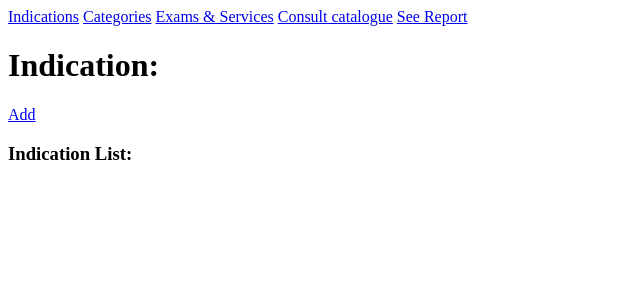
After one commit to nataliamoraluq/project_Lab_Doof, a Flask app: template templates/listIndication.html.jinja in a window 1280 px wide. The commit adds this page. Shown: the top 300 px of the page, without its empty margins (0-640 px from the left). Run offline with Flask 3, Linux system fonts and the light colour scheme; the template is opened without the code that fills it, so the values that code supplies are empty.

Commit message:
basic estructures html - starting with indic crud

```diff
--- a/app.py
+++ b/app.py
@@ -1 +1,30 @@
-#app - lab doof. - NataliaML
+#app - lab doof. - NataliaML - iv cohorte gracosoft - bd no sql eval. 2
+from flask import Flask, redirect, request, render_template, url_for, flash
+from db import userCollection, indicationCollection, categoryCollection, examServiceCollection
+from bson.objectid import ObjectId
+##
+app = Flask(__name__, template_folder="./templates")
+
+@app.route("/subjects", methods=["GET"])
+def indications():
+    indicaciones = indicationCollection.find()
+    return render_template("listIndication.html.jinja", indicaciones=indicaciones)
+
+
+"""<a href="{{ url_for('addIndication') }}"> Indications</a>
+        <a href="{{ url_for('addCategory') }}"> Categories</a>
+        <a href="{{ url_for('addExam') }}"> Exams & Services</a>
+        <a href="{{ url_for('showCatalogue') }}"> Consult catalogue</a>
+        <a href="{{ url_for('showReport') }}"> See Report</a>"""
+
+#LIST - INDICATIONS
+# CRUD INDICATIONS --
+
+#LIST - CATEGORIES
+# CRUD CATEGORIES --
+
+#LIST - EXAMS GENERAL
+# CRUD EXAMS --
+
+# CONSULT CATALOGUE
+# SEE REPORT
--- /dev/null
+++ b/templates/base.html.jinja
@@ -0,0 +1,23 @@
+<!DOCTYPE html>
+<html lang="en">
+<head>
+    <meta charset="UTF-8">
+    <meta name="viewport" content="width=device-width, initial-scale=1.0">
+    <title>Document</title>
+</head>
+<body>
+    <nav id="navBarOptions">
+        <a href="{{ url_for('listIndication') }}"> Indications</a>
+        <a href="{{ url_for('addCategory') }}"> Categories</a>
+        <a href="{{ url_for('addExam') }}"> Exams & Services</a>
+        <a href="{{ url_for('showCatalogue') }}"> Consult catalogue</a>
+        <a href="{{ url_for('showReport') }}"> See Report</a>
+    </nav>
+    {% for message in get_flashed_messages()  %}
+        <p style="color: red; font-weight: 600">{{ message }}</p>
+    {% endfor %}
+    <div class="contentMainBlock">
+        {% block contentMain %} {% endblock %}
+    </div>
+</body>
+</html>
--- /dev/null
+++ b/templates/listIndication.html.jinja
@@ -0,0 +1,20 @@
+{% extends 'base.html.jinja' %}
+{% block contentMain %}
+  <div id="infoIndic">
+        <h1> {% block title %} Indication: {% endblock %}</h1>
+        <a href="{{ url_for('addIndication') }}"> Add </a>
+        <h3> Indication List: </h3>
+  </div>
+  <div id="materiasListCont">
+        <ul>
+            {% for x in indicaciones %}
+                <li>
+                    <a href="/{{x._id}}">{{ x.codeIndic }}</a>
+                    <p>{{x.description}} </p>
+                    <a href="/modificar/{{x._id}}">Modificar</a>
+                    <a href="/delete/{{x._id}}">Eliminar</a>
+                </li>
+            {% endfor %}
+        </ul>
+  </div>
+{% endblock %}
--- a/templates/mainPage.html.jinja
+++ b/templates/mainPage.html.jinja
@@ -7,8 +7,8 @@
 </head>
 <body>
     <nav id="navBarMain">
-        <a href="{{ url_for('logginUser') }}"> Sign in (Loggin)</a>
-        <a href="{{ url_for('registerUser') }}">User Register</a>
+        <a href="{{ url_for('logginUser') }}"> Sign in - Loggin</a>
+        <a href="{{ url_for('registerUser') }}"> Sing up - Register</a>
     </nav>
     {% for message in get_flashed_messages()  %}
         <p style="color: red; font-weight: 600">{{ message }}</p>
```
Also changed, not shown: db.py (added, +10 -0 lines), templates/createIndication.html.jinja (added, +15 -0 lines), __init__.py (added), templates/updateIndication.html.jinja (added).
